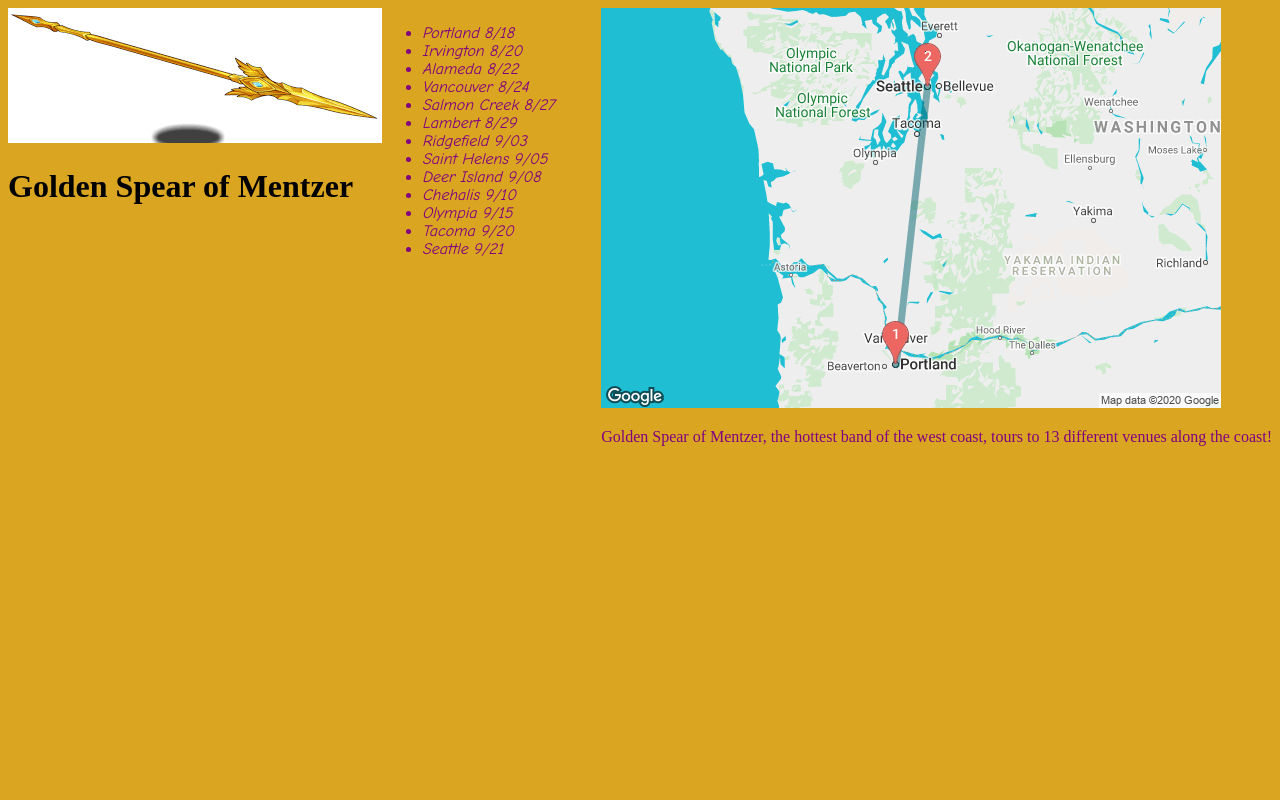
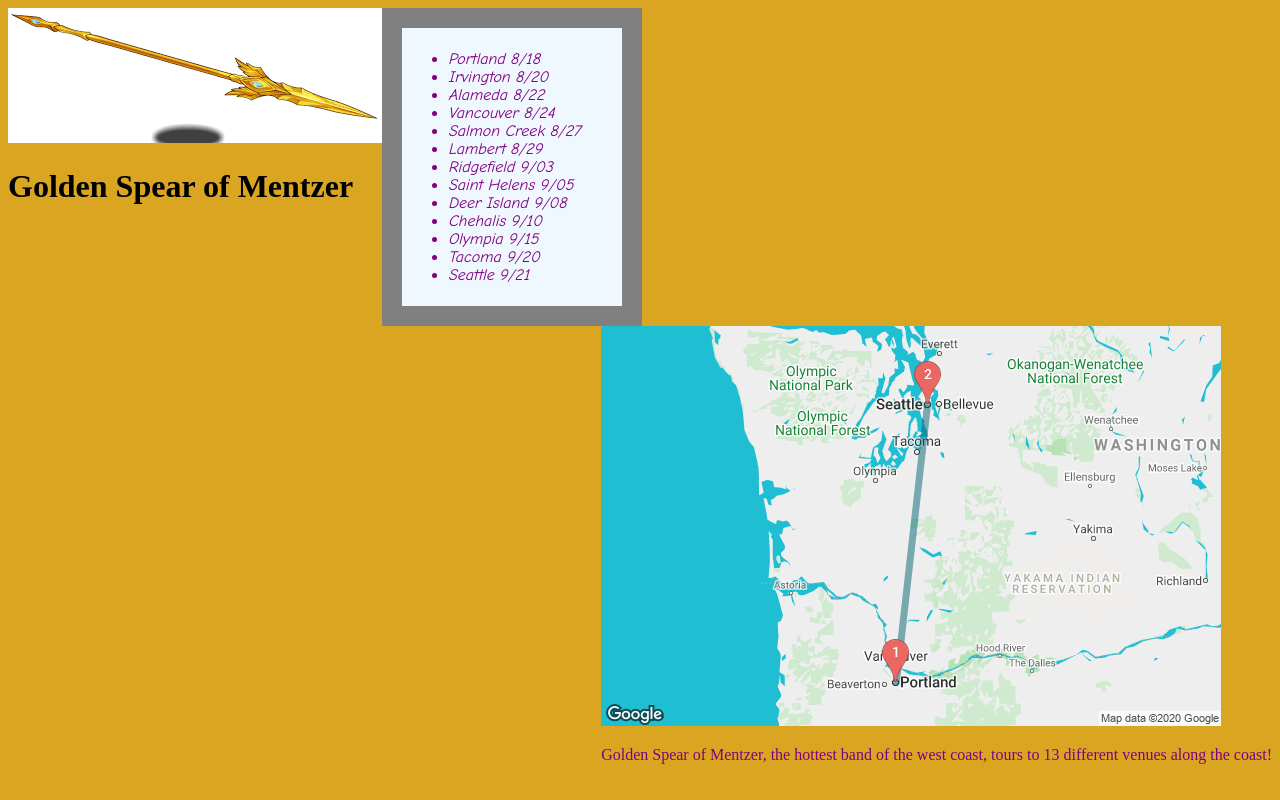
Before and after one commit to WiiliamMentzer/band_website, a plain HTML site: page band_project.html in a window 1280 px wide. Drawn offline with Linux system fonts and the light colour scheme.

Commit message:
added margins, and borders to .sidebar
Co-authored-by: Brandon Spear <bowdowntotheepicturkey@gmail.com>
Co-authored-by: Ted Gold <ted.jonathan.gold@gmail.com>

```diff
--- a/css/stlyes.css
+++ b/css/stlyes.css
@@ -2,6 +2,7 @@
   float: left;
   max-width:100%;
   max-height:auto;
+  box-sizing: border-box;
 }
 
 .sidebar {
@@ -9,13 +10,20 @@
   font-family: 'Comic Sans MS';
   font-style: italic;
   float: left;
-  width: 200px;
+  width: 260px;
+  border: solid gray;
+  border-width: 20px;
+  padding: 6px;
+  box-sizing: border-box;
+  background-color: aliceblue;
 }
 
-.Destination{
+.Destination {
   float: right;
   color:purple;
+  box-sizing: border-box;
 }
-body{
+
+body {
   background-color: goldenrod;
 }
```
